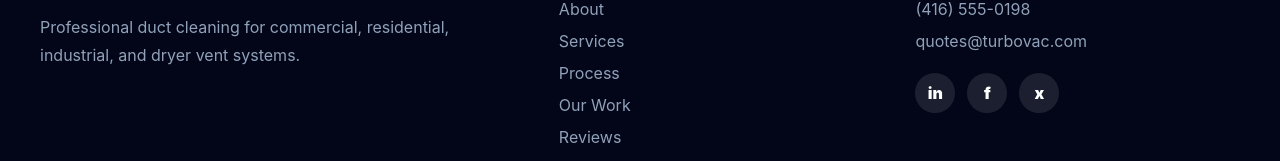
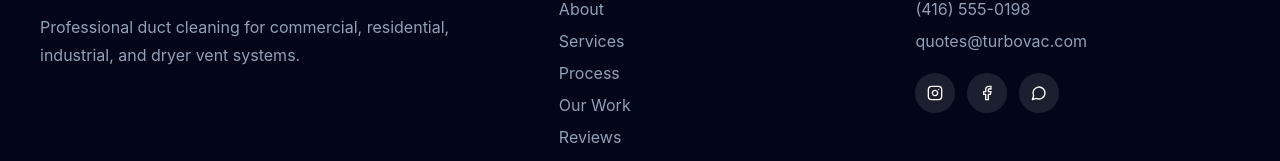
Before and after one commit to kartikgulati/turbovac, a Next.js app: page / in a window 1280 px wide. Shown: the part 7823-7984 px from the top of the page. Built offline with nearby package versions, Linux system fonts and the light colour scheme.

Commit message:
updated buttons in services

```diff
--- a/components/sections/about.tsx
+++ b/components/sections/about.tsx
@@ -17,7 +17,7 @@ export function About() {
       <div className="grid items-center gap-10 lg:grid-cols-[0.9fr_1.1fr]">
         <Reveal>
           <div className="overflow-hidden rounded-[2rem] bg-slate-900 shadow-2xl">
-            <div className="aspect-[4/3] bg-cover bg-center" style={{ backgroundImage: `url(${heroImage.src})` }} object-right />
+            <div className="aspect-[4/3] bg-cover bg-center" style={{ backgroundImage: `url(${heroImage.src})` }} />
           </div>
         </Reveal>
         <Reveal delay={0.1}>
--- a/components/sections/footer.tsx
+++ b/components/sections/footer.tsx
@@ -1,9 +1,13 @@
 "use client";
 
-import { Wind } from "lucide-react";
+import { Facebook, Instagram, MessageCircle, Wind } from "lucide-react";
 import { navItems } from "@/lib/site-data";
 
-const socialLabels = ["in", "f", "x"] as const;
+const socialLinks = [
+  { label: "Instagram", href: "#", icon: Instagram },
+  { label: "Facebook", href: "#", icon: Facebook },
+  { label: "WhatsApp", href: "#", icon: MessageCircle },
+] as const;
 
 export function Footer() {
   return (
@@ -41,9 +45,14 @@ export function Footer() {
             <a href="tel:+14165550198" className="hover:text-cyan-200">(416) 555-0198</a>
             <a href="mailto:quotes@turbovac.com" className="hover:text-cyan-200">quotes@turbovac.com</a>
             <div className="mt-3 flex gap-3">
-              {socialLabels.map((label) => (
-                <a key={label} href="#" aria-label={`TurboVac social link ${label}`} className="flex h-10 w-10 items-center justify-center rounded-full bg-white/10 font-black text-white transition hover:bg-cyan-400 hover:text-slate-950">
-                  {label}
+              {socialLinks.map(({ label, href, icon: Icon }) => (
+                <a
+                  key={label}
+                  href={href}
+                  aria-label={`TurboVac social link ${label}`}
+                  className="flex h-10 w-10 items-center justify-center rounded-full bg-white/10 text-white transition hover:bg-cyan-400 hover:text-slate-950"
+                >
+                  <Icon className="h-4 w-4" />
                 </a>
               ))}
             </div>
```
